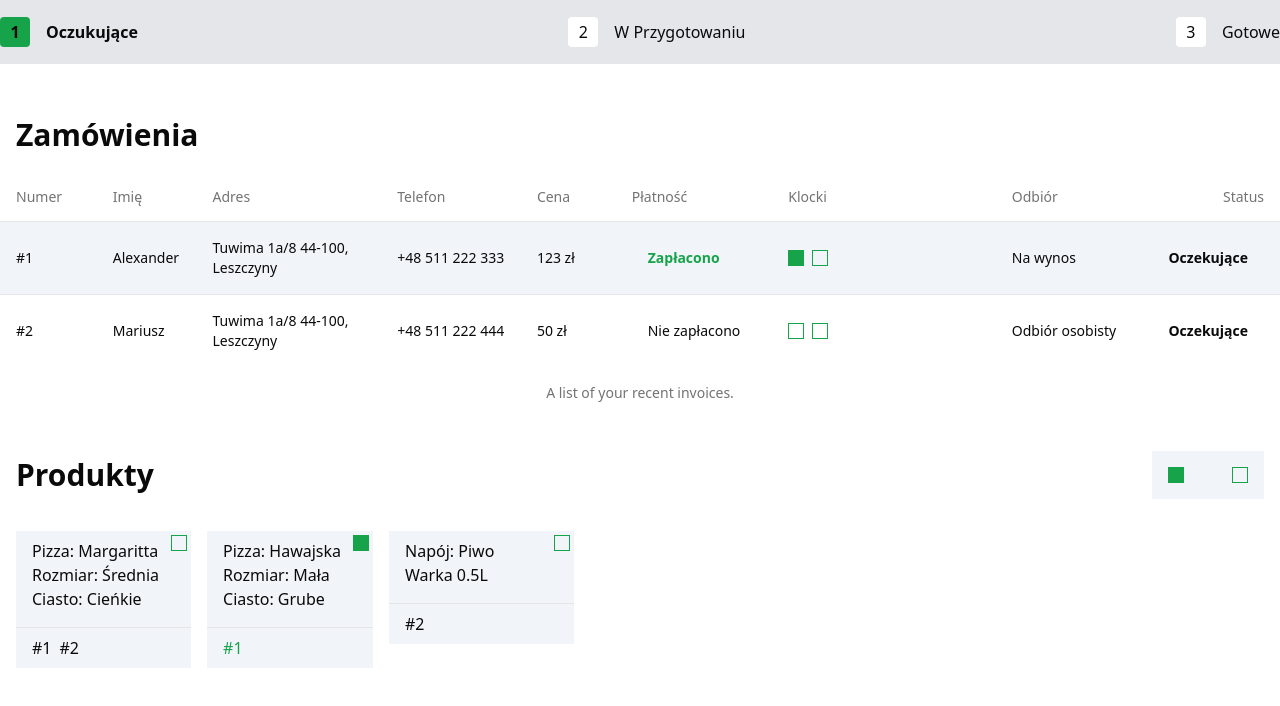
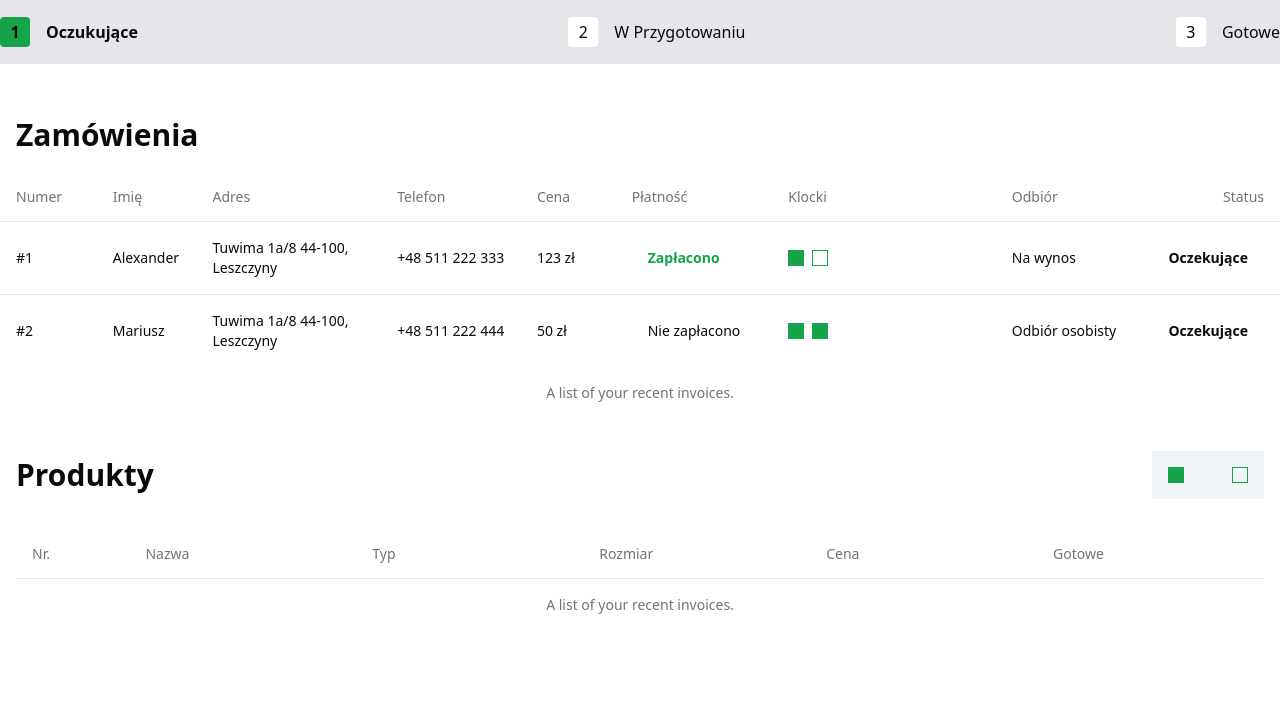
Before and after one commit to ptrwilk/mikieta-admin, a React (Vite) app: page / in a window 1280 px wide. Shown: the top 706 px of the page. Built offline with nearby package versions, Linux system fonts and the light colour scheme.

Commit message:
MIK-97 replaced produkty content with table

```diff
--- a/src/components/OrderTable/OrderTable.tsx
+++ b/src/components/OrderTable/OrderTable.tsx
@@ -14,9 +14,15 @@ import { DropdownItem, DropdownSwitch, Rectangles } from "..";
 
 interface IOrderTableProps {
   items?: OrderModel[];
+  selectedItem?: OrderModel;
+  onRowClick?: (item: OrderModel) => void;
 }
 
-const OrderTable: React.FC<IOrderTableProps> = ({ items }) => {
+const OrderTable: React.FC<IOrderTableProps> = ({
+  items,
+  selectedItem,
+  onRowClick,
+}) => {
   const payed: DropdownItem = {
     text: "Zapłacono",
     className: "font-bold text-green-600",
@@ -61,7 +67,10 @@ const OrderTable: React.FC<IOrderTableProps> = ({ items }) => {
         {items?.map((item, key) => (
           <TableRow
             key={key}
-            className={classNames({ "bg-slate-100": key % 2 === 0 })}
+            className={classNames("cursor-pointer", {
+              "bg-slate-200": item.id === selectedItem?.id,
+            })}
+            onClick={() => item && onRowClick?.(item)}
           >
             <TableCell>#{item.number}</TableCell>
             <TableCell>{item.name}</TableCell>
@@ -76,8 +85,8 @@ const OrderTable: React.FC<IOrderTableProps> = ({ items }) => {
             </TableCell>
             <TableCell>
               <Rectangles
-                amount={item.products.length}
-                current={item.products.filter((x) => x.checked).length}
+                amount={item.products?.length}
+                current={item.products?.filter((x) => x.checked).length}
               />
             </TableCell>
             <TableCell>
--- /dev/null
+++ b/src/components/ProductTable/ProductTable.module.css
@@ -0,0 +1,2 @@
+.ProductTable {
+}
--- /dev/null
+++ b/src/components/ProductTable/ProductTable.tsx
@@ -0,0 +1,97 @@
+import { ProductModel2, ProductType2 } from "@/types";
+import { Rectangle } from "../Rectangle/Rectangle";
+import {
+  Table,
+  TableBody,
+  TableCaption,
+  TableCell,
+  TableHead,
+  TableHeader,
+  TableRow,
+} from "../ui/table";
+import styles from "./ProductTable.module.css";
+import classNames from "classnames";
+
+interface IProductTableProps {
+  className?: string;
+  items?: ProductModel2[];
+}
+
+const ProductTable: React.FC<IProductTableProps> = ({ className, items }) => {
+  return (
+    <Table className={classNames(className, styles["ProductTable"])}>
+      <TableCaption>A list of your recent invoices.</TableCaption>
+      <TableHeader>
+        <TableRow>
+          <TableHead className="w-[50px]">Nr.</TableHead>
+          <TableHead className="w-[100px]">Nazwa</TableHead>
+          <TableHead className="w-[100px]">Typ</TableHead>
+          <TableHead className="w-[100px]">Rozmiar</TableHead>
+          <TableHead className="w-[100px]">Cena</TableHead>
+          <TableHead className="w-[100px]">Gotowe</TableHead>
+        </TableRow>
+      </TableHeader>
+      <TableBody>
+        {items?.map((item, key) => (
+          <TableRow
+            className={classNames({ "bg-green-200": item.checked })}
+            key={key}
+          >
+            <TableCell>
+              <p>{key + 1}</p>
+            </TableCell>
+            <TableCell>
+              <p>{item.name}</p>
+            </TableCell>
+            <TableCell>
+              <p>{productTypeToType(item.type)}</p>
+            </TableCell>
+            <TableCell>
+              <p>{productTypeToSize(item.type)}</p>
+            </TableCell>
+            <TableCell>
+              <p>{item.price?.toFixed(2)} zł</p>
+            </TableCell>
+            <TableCell>
+              <Rectangle className="cursor-pointer" selected={item.checked} />
+            </TableCell>
+          </TableRow>
+        ))}
+      </TableBody>
+    </Table>
+  );
+};
+
+const productTypeToType = (type: ProductType2) => {
+  switch (type) {
+    case ProductType2.Drink:
+      return "Napój";
+    case ProductType2.PizzaBig:
+      return "Pizza";
+    case ProductType2.PizzaMedium:
+      return "Pizza";
+    case ProductType2.PizzaSmall:
+      return "Pizza";
+    case ProductType2.Sauce:
+      return "Sos";
+    case ProductType2.Snack:
+      return "Przekąska";
+    default:
+      throw new Error(`Type ${type} not defined`);
+  }
+};
+
+const productTypeToSize = (type: ProductType2) => {
+  switch (type) {
+    case ProductType2.PizzaBig:
+      return "Duża";
+    case ProductType2.PizzaMedium:
+      return "Średnia";
+    case ProductType2.PizzaSmall:
+      return "Mała";
+    default:
+      return "-";
+  }
+};
+
+export { ProductTable };
--- a/src/components/Rectangle/Rectangle.module.css
+++ b/src/components/Rectangle/Rectangle.module.css
@@ -1,15 +1,15 @@
-.Rectangle{
+.Rectangle {
   position: relative;
   width: 16px;
   height: 16px;
   border: 1.5px solid rgb(22 163 74);
 }
 
-.Rectangle.Selected{
+.Rectangle.Selected {
   background: rgb(22 163 74);
 }
 
-.Rectangle .Border{
+.Rectangle .Border {
   position: absolute;
   top: -5.5px;
   right: -5px;
--- a/src/components/index.ts
+++ b/src/components/index.ts
@@ -5,3 +5,4 @@ export * from "./Rectangles/Rectangles";
 export * from "./Product/Product";
 export * from "./Rectangle/Rectangle";
 export * from "./StatusFilter/StatusFilter";
+export * from "./ProductTable/ProductTable";
--- a/src/context/AppContext.tsx
+++ b/src/context/AppContext.tsx
@@ -4,6 +4,7 @@ import ordersMock from "../data/ordersMock.json";
 
 type AppState = {
   orders: OrderModel[];
+  selectedOrder?: OrderModel;
 };
 
 const AppContext = createContext<
--- a/src/data/ordersMock.json
+++ b/src/data/ordersMock.json
@@ -13,18 +13,15 @@
       {
         "id": "1a",
         "name": "Margaritta",
-        "sizeType": 1,
-        "cakeType": 0,
-        "productType": 0,
-        "parentNumber": 1
+        "type": 1,
+        "price": 25,
+        "checked": false
       },
       {
         "id": "1b",
         "name": "Hawajska",
-        "sizeType": 0,
-        "cakeType": 1,
-        "productType": 0,
-        "parentNumber": 1,
+        "type": 0,
+        "price": 25,
         "checked": true
       }
     ]
@@ -41,18 +38,18 @@
     "status": 0,
     "products": [
       {
-        "id": "2a",
-        "name": "Margaritta",
-        "sizeType": 1,
-        "cakeType": 0,
-        "productType": 0,
-        "parentNumber": 2
+        "id": "1b",
+        "name": "Hawajska",
+        "type": 0,
+        "price": 25,
+        "checked": true
       },
       {
-        "id": "2b",
-        "name": "Piwo Warka 0.5L",
-        "productType": 1,
-        "parentNumber": 2
+        "id": "1b",
+        "name": "Hawajska",
+        "type": 0,
+        "price": 25,
+        "checked": true
       }
     ]
   }
--- a/src/types.ts
+++ b/src/types.ts
@@ -14,7 +14,7 @@ export type OrderModel = {
   payed: boolean;
   onSitePickup: boolean;
   status: Status;
-  products: ProductModel[];
+  products?: ProductModel2[];
 };
 
 export type ProductModel = {
@@ -25,6 +25,14 @@ export type ProductModel = {
   productType: ProductType;
   parentNumber: number;
   checked?: boolean;
+};
+
+export type ProductModel2 = {
+  id: string;
+  name: string;
+  type: ProductType2;
+  price: number;
+  checked: boolean;
 };
 
 export enum SizeType {
@@ -42,3 +50,12 @@ export enum ProductType {
   Pizza,
   Drink,
 }
+
+export enum ProductType2 {
+  PizzaSmall,
+  PizzaMedium,
+  PizzaBig,
+  Drink,
+  Sauce,
+  Snack,
+}
--- a/src/views/OrderView/OrderView.tsx
+++ b/src/views/OrderView/OrderView.tsx
@@ -1,14 +1,54 @@
 import styles from "./OrderView.module.css";
 import { OrderTable } from "@/components";
 import { useAppContext } from "@/context/AppContext";
+import { OrderModel, ProductType2 } from "@/types";
 
 const OrderView = () => {
-  const [app] = useAppContext();
+  const [app, updateApp] = useAppContext();
+
+  const handleRowClick = (item: OrderModel) => {
+    if (item.id === app!.selectedOrder?.id) {
+      return;
+    }
+
+    const newItem = {
+      ...item,
+      products: [
+        {
+          name: "Pizza",
+          id: "1",
+          price: 20,
+          checked: false,
+          type: ProductType2.Drink,
+        },
+        {
+          name: "Super ekstra pizza i cos tam jeszcze",
+          id: "2",
+          price: 22,
+          checked: true,
+          type: ProductType2.PizzaBig,
+        },
+        {
+          name: "Super",
+          id: "3",
+          price: 22,
+          checked: false,
+          type: ProductType2.PizzaBig,
+        },
+      ],
+    };
+
+    updateApp("selectedOrder", newItem);
+  };
 
   return (
     <div className={styles["OrderView"]}>
       <h1>Zamówienia</h1>
-      <OrderTable items={app?.orders} />
+      <OrderTable
+        items={app?.orders}
+        selectedItem={app?.selectedOrder}
+        onRowClick={handleRowClick}
+      />
     </div>
   );
 };
--- a/src/views/ProductsView/ProductsView.module.css
+++ b/src/views/ProductsView/ProductsView.module.css
@@ -1,20 +1,17 @@
-.ProductsView{
+.ProductsView {
   margin: 0 1rem;
 }
 
-.ProductsView .Header{
+.ProductsView .Header {
   display: flex;
   justify-content: space-between;
   align-items: center;
 }
 
-.ProductsView h1{
+.ProductsView h1 {
   font-weight: bold;
 }
 
-.ProductsView .Products{
-    display: flex;
-    flex-wrap: wrap;
-    gap: 1rem;
+.ProductsView .Products {
   margin-top: 2rem;
 }
--- a/src/views/ProductsView/ProductsView.tsx
+++ b/src/views/ProductsView/ProductsView.tsx
@@ -1,99 +1,14 @@
-import {
-  NumberModel,
-  Product,
-  ProductModel as ComponentProductModel,
-  StatusFilter,
-} from "@/components";
+import { StatusFilter, ProductTable } from "@/components";
 import styles from "./ProductsView.module.css";
 import { useState } from "react";
 import { useAppContext } from "@/context/AppContext";
-import { groupBy, merge } from "@/helpers";
-import { CakeType, ProductModel, ProductType, SizeType } from "@/types";
 
 const ProductsView = () => {
   const [app, updateApp] = useAppContext();
 
-  //TODO: this probably should be included in productModel and returned from backend
-  const productToDetails = (model: ProductModel): string[] => {
-    switch (model.productType) {
-      case ProductType.Pizza:
-        return [
-          `Pizza: ${model.name}`,
-          `Rozmiar: ${sizeTypeToString(model.sizeType)}`,
-          `Ciasto: ${cakeTypeToString(model.cakeType)}`,
-        ];
-      case ProductType.Drink:
-        return [`Napój: ${model.name}`];
-      default:
-        throw new Error(`Type ${model.productType} not defined`);
-    }
-  };
-
-  const sizeTypeToString = (type?: SizeType) => {
-    switch (type) {
-      case SizeType.Small:
-        return "Mała";
-      case SizeType.Medium:
-        return "Średnia";
-      case SizeType.Big:
-        return "Duża";
-      default:
-        return "";
-    }
-  };
-
-  const cakeTypeToString = (type?: CakeType) => {
-    switch (type) {
-      case CakeType.Thin:
-        return "Cieńkie";
-      case CakeType.Thick:
-        return "Grube";
-      default:
-        return "";
-    }
-  };
-
-  const products: ComponentProductModel[] = groupBy(
-    merge(app?.orders.map((x) => x.products)!),
-    (x) => `${x.name}${x.cakeType}${x.productType}${x.sizeType}`
-  ).map((x) => ({
-    details: productToDetails(x[0]),
-    numbers: x.map((z) => ({
-      id: z.id,
-      number: z.parentNumber,
-      selected: z.checked ?? false,
-    })),
-  }));
-
   const [selectedFilterIndex, setSelectedFilterIndex] = useState<
     number | undefined
   >();
-
-  const productsFilter = (product: ComponentProductModel) => {
-    if (selectedFilterIndex === undefined) {
-      return product;
-    }
-    return selectedFilterIndex === 0
-      ? product.numbers.length ===
-          product.numbers.filter((x) => x.selected).length
-      : product.numbers.some((x) => x.selected === false);
-  };
-
-  const handleNumberClick = (model: NumberModel) => {
-    const newOrders = [...app!.orders].map((x) => {
-      const newProducts = [...x.products].map((p) => {
-        if (p.id === model.id) {
-          return { ...p, checked: !p.checked };
-        }
-
-        return p;
-      });
-
-      return { ...x, products: newProducts };
-    });
-
-    updateApp("orders", newOrders);
-  };
 
   return (
     <div className={styles["ProductsView"]}>
@@ -108,16 +23,10 @@ const ProductsView = () => {
           }
         />
       </div>
-      <ul className={styles["Products"]}>
-        {products.filter(productsFilter).map((product, key) => (
-          <li key={key}>
-            <Product
-              model={product}
-              onNumberClick={(model) => handleNumberClick(model)}
-            />
-          </li>
-        ))}
-      </ul>
+      <ProductTable
+        className={styles["Products"]}
+        items={app!.selectedOrder?.products}
+      />
     </div>
   );
 };
```
Lines whose indentation alone changed are shown as unchanged.
